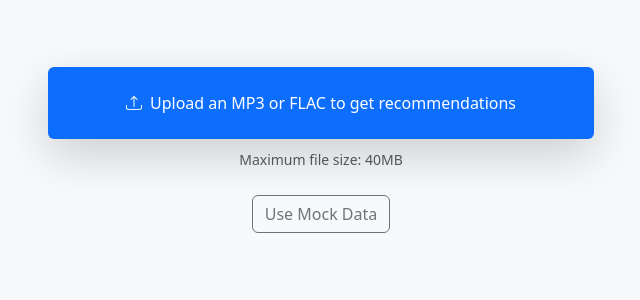
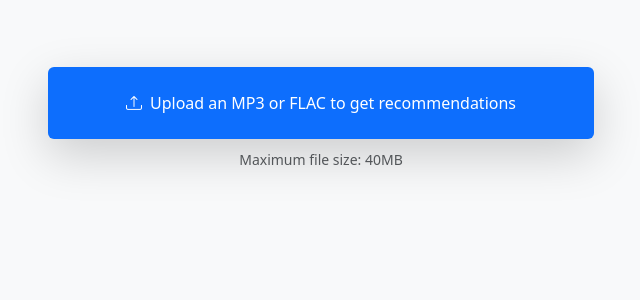
Before and after one commit to eternero/capstone-MRA, a Flask app: page / in a window 1280 px wide. Shown: the part 250-550 px from the top of the page, without its empty margins (319-959 px from the left). Run offline with Flask 3, Linux system fonts and the light colour scheme.

Commit message:
Commented the mock data button

```diff
--- a/src/flaskr/templates/index.html
+++ b/src/flaskr/templates/index.html
@@ -44,9 +44,9 @@
 </div>
 
 <!-- Mock data button (for testing) -->
-<div class="text-center mt-4">
+<!-- <div class="text-center mt-4">
     <button id="mock-data" class="btn btn-outline-secondary">Use Mock Data</button>
-</div>
+</div> -->
 {% endblock %}
 
 {% block scripts %}
```
